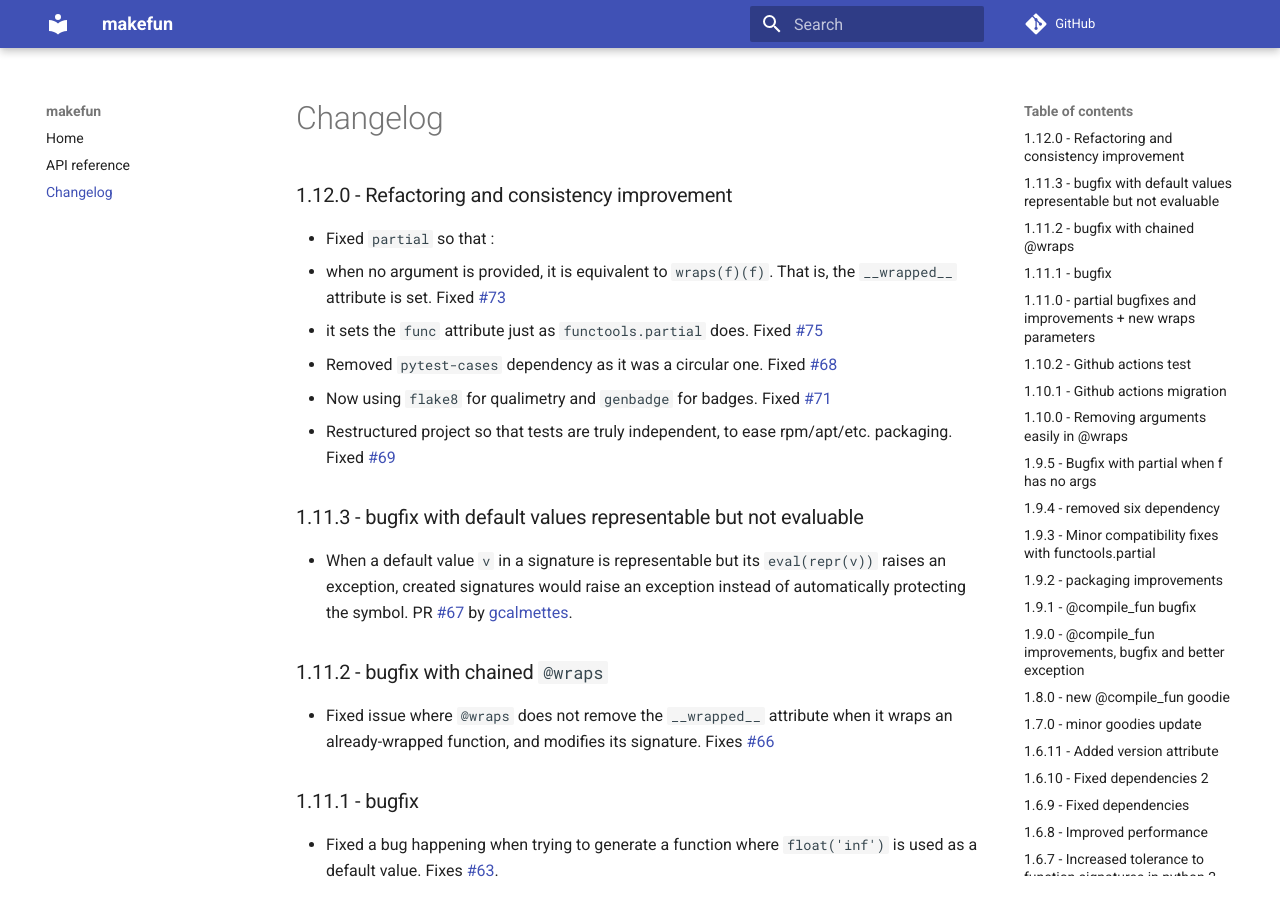
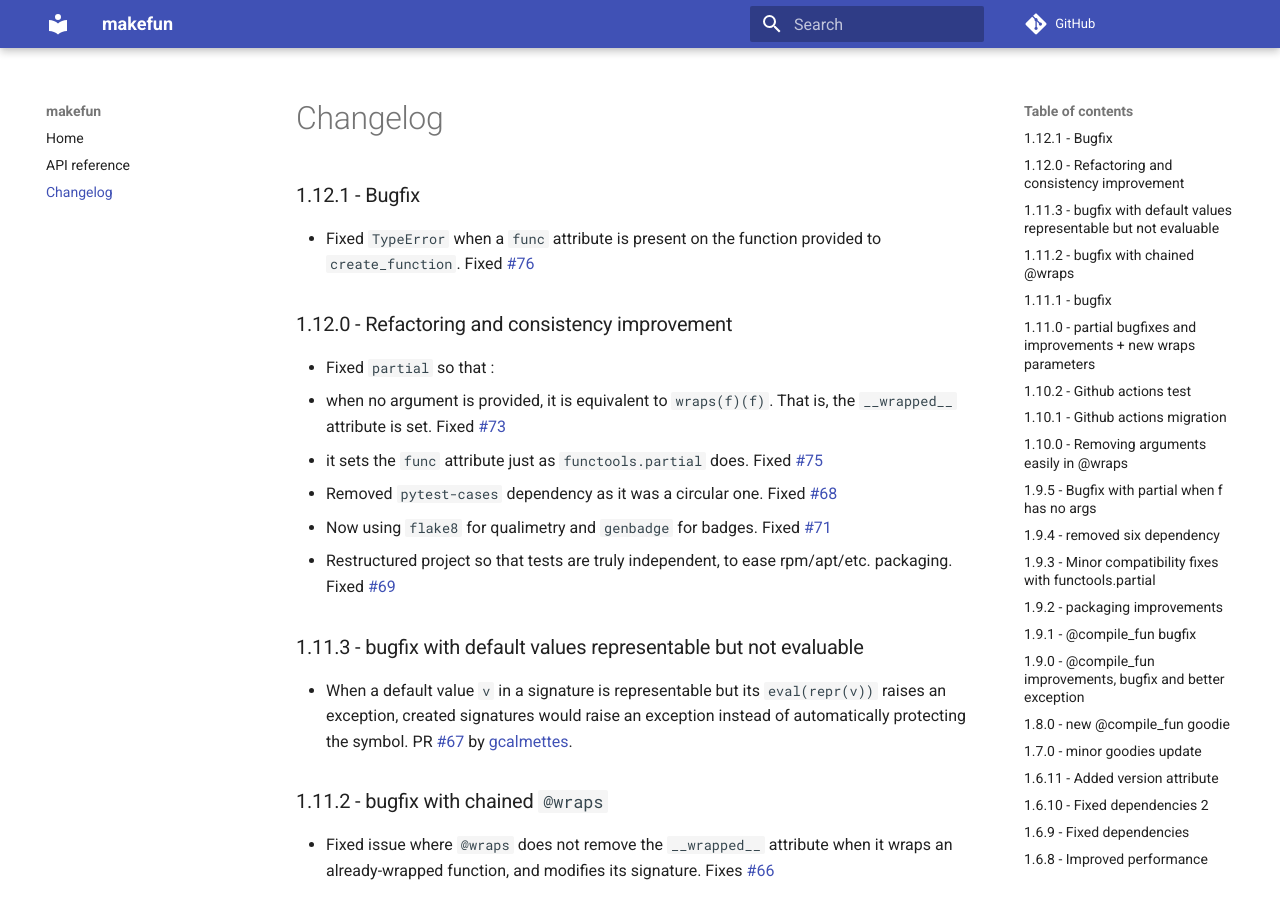
Before and after one commit to smarie/python-makefun, an MkDocs documentation site: the page built from docs/changelog.md, in a window 1280 px wide and 900 px high. Built offline with MkDocs 1.6.1 and Material for MkDocs 9.7.7, drawn with Linux system fonts in a browser that asks for light colours; comment, search, counter and statistics services are not loaded.

Commit message:
1.12.1 changelog

```diff
--- a/docs/changelog.md
+++ b/docs/changelog.md
@@ -1,4 +1,8 @@
 # Changelog
+
+### 1.12.1 - Bugfix
+
+ - Fixed `TypeError` when a `func` attribute is present on the function provided to `create_function`. Fixed [#76](https://github.com/smarie/python-makefun/issues/76)
 
 ### 1.12.0 - Refactoring and consistency improvement
 
```
